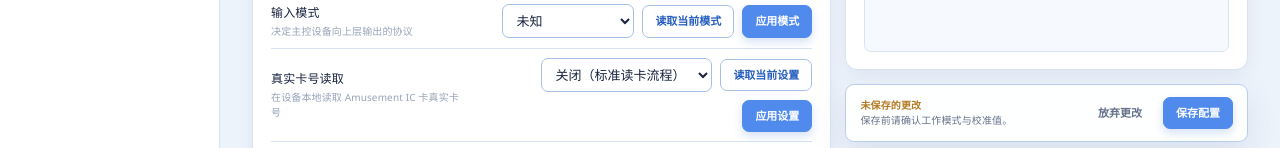
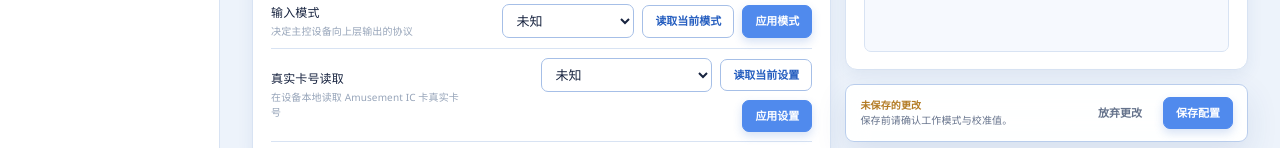
Before and after one commit to SimDevices-Project/SimGEKI-WebControl, a website built with webpack: page public/index.html in a window 1280 px wide. Both pictures are taken after a click on the button "连接 主控配置通道". Shown: the part 565-713 px from the top of the page. Built offline with nearby package versions, Linux system fonts and the light colour scheme; no server answers.

Commit message:
fix: 为真实卡号读取添加未知占位符

```diff
--- a/public/index.html
+++ b/public/index.html
@@ -662,7 +662,7 @@
               <div class="card"><div class="card-header"><div class="card-heading"><span class="workspace-icon">◉</span><div><h2 class="card-title">摇杆与工作模式</h2><p class="card-subtitle">先读取当前值，再进行校准或模式切换。</p></div></div><span class="button-note">配置项 01</span></div><div class="card-body">
                 <div class="setting-row"><div class="setting-label"><span class="setting-title">摇杆校准</span><span class="setting-help">将当前位置设为设备参考中心</span></div><div class="button-group"><input type="button" value="校准摇杆" id="ResetLeverBtn" /><input type="button" value="读取摇杆信息" id="ReadLeverInfoBtn" /></div></div>
                 <div class="setting-row"><div class="setting-label"><span class="setting-title">输入模式</span><span class="setting-help">决定主控设备向上层输出的协议</span></div><div class="button-group"><select id="InputModeSelect" aria-label="输入模式"><option value="0">未知</option><option value="1">IO4兼容</option><option value="2">DLL输入</option><option value="3">模拟键盘</option></select><input type="button" value="读取当前模式" id="ReadInputModeBtn" /><input class="btn-primary" type="button" value="应用模式" id="SetInputModeBtn" /></div></div>
-                <div class="setting-row"><div class="setting-label"><span class="setting-title">真实卡号读取</span><span class="setting-help">在设备本地读取 Amusement IC 卡真实卡号</span></div><div class="button-group"><select id="CardModeSelect" aria-label="真实卡号读取模式"><option value="0">关闭（标准读卡流程）</option><option value="1">开启（本地读取卡号）</option></select><input type="button" value="读取当前设置" id="ReadCardModeBtn" /><input class="btn-primary" type="button" value="应用设置" id="SetCardModeBtn" /></div></div>
+                <div class="setting-row"><div class="setting-label"><span class="setting-title">真实卡号读取</span><span class="setting-help">在设备本地读取 Amusement IC 卡真实卡号</span></div><div class="button-group"><select id="CardModeSelect" aria-label="真实卡号读取模式"><option value="" selected>未知</option><option value="0">关闭（标准读卡流程）</option><option value="1">开启（本地读取卡号）</option></select><input type="button" value="读取当前设置" id="ReadCardModeBtn" /><input class="btn-primary" type="button" value="应用设置" id="SetCardModeBtn" /></div></div>
                 <div id="ConfigOperationStatus" class="status"></div>
               </div></div>
               <div class="card"><div class="card-header"><div class="card-heading"><span class="workspace-icon">✦</span><div><h2 class="card-title">调试工具</h2><p class="card-subtitle">实时查看摇杆变化并触发灯光检查。</p></div></div><span class="button-note">辅助功能</span></div><div class="card-body"><div class="setting-row"><div class="setting-label"><span class="setting-title">摇杆实时监控</span><span class="setting-help">持续读取设备当前处理值</span></div><input type="button" value="开启实时监控" id="ToggleMonitorBtn" /></div><div class="setting-row"><div class="setting-label"><span class="setting-title">灯光测试</span><span class="setting-help">向主控发送一次灯光测试命令</span></div><input type="button" value="运行灯光测试" id="LightTestBtn" /></div></div></div>
```
